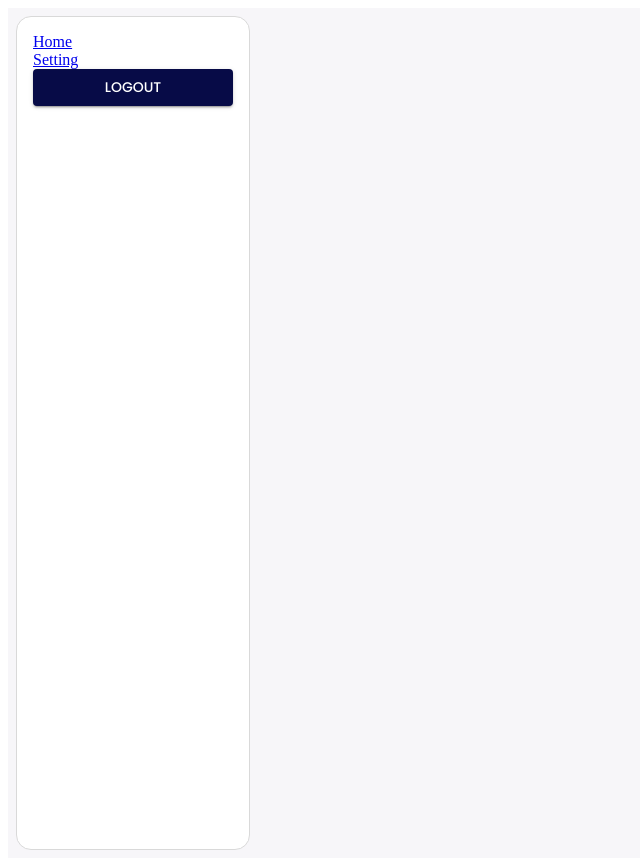
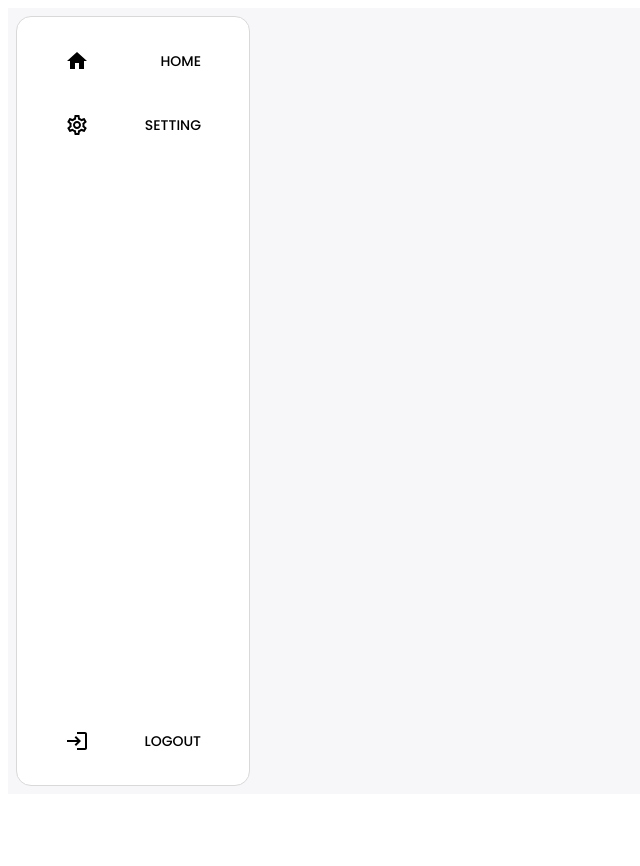
Before and after one commit to linhduong1999/weather-app, a React (Vite) app: page / in a window 1280 px wide. Shown: the whole page, without its empty margins (0-640 px from the left). After the commit the page ends 802 px from the top, so only its background shows below. Built offline with nearby package versions, Linux system fonts and the light colour scheme; sample sign-in values are in the browser's storage; a web font is replaced by a local one.

Commit message:
further styling

```diff
--- a/src/auth/LogOut.jsx
+++ b/src/auth/LogOut.jsx
@@ -1,6 +1,7 @@
 import React from "react";
-import Button from "@mui/material/Button";
+import { Typography } from "@mui/material";
 import useStore from "../store/useStore";
+import { styled } from "@mui/material/styles";
 
 const Logout = () => {
   const logout = useStore((state) => state.logout);
@@ -10,10 +11,20 @@ const Logout = () => {
   };
 
   return (
-    <Button variant="contained" color="primary" onClick={handleLogout}>
+    <StyledButton variant="button" onClick={handleLogout}>
       Logout
-    </Button>
+    </StyledButton>
   );
 };
 
+const StyledButton = styled(Typography)(
+  () => `
+    color: inherit;
+    background-color: transparent;
+    border: none;
+    padding: 0;
+    cursor: pointer;
+    outline: inherit;
+  `
+);
 export default Logout;
--- a/src/components/NavBar.jsx
+++ b/src/components/NavBar.jsx
@@ -1,31 +1,70 @@
 import React from "react";
-import { Box } from "@mui/material";
-import { Link } from "react-router-dom";
+import { Box, Typography } from "@mui/material";
+import { Link, useLocation } from "react-router-dom";
 import LogOut from "../auth/LogOut";
 import { styled } from "@mui/material/styles";
+import HomeIcon from "@mui/icons-material/Home";
+import SettingsOutlinedIcon from "@mui/icons-material/SettingsOutlined";
+import LoginOutlinedIcon from "@mui/icons-material/LoginOutlined";
 
 const NavBar = () => {
+  const location = useLocation();
+
   return (
-    <>
-      <NavContainer display="flex" flexDirection="column">
-        <Link to="/cities">Home</Link>
-        <Link to="/setting">Setting</Link>
-        <LogOut />
-      </NavContainer>
-    </>
+    <NavContainer display="flex" flexDirection="column">
+      <Box display="flex" flexDirection={"column"} flexGrow={1} sx={{ gap: "8px" }}>
+        <NavLink to="/cities" active={location.pathname === "/cities"}>
+          <HomeIcon />
+          <Typography variant="button">Home</Typography>
+        </NavLink>
+        <NavLink to="/setting" active={location.pathname === "/setting"}>
+          <SettingsOutlinedIcon />
+          <Typography variant="button">Setting</Typography>{" "}
+        </NavLink>
+      </Box>
+      <Box>
+        <NavLink>
+          <LoginOutlinedIcon />
+          <LogOut />
+        </NavLink>
+      </Box>
+    </NavContainer>
   );
 };
 
 const NavContainer = styled(Box)(
   ({ theme }) => `
     min-width: 200px;
-    height: 100vh;
+    min-height: calc(100vh - 64px ); /* Subtract header margin height */
     border-radius: 15px;
     background-color: #ffffff;
     padding: ${theme.spacing(2)};
     margin-right:${theme.spacing(2)};
     border : 1px solid #d9d9d9;
-`
+    display: flex;
+    flex-direction: column;
+  `
+);
+
+const NavLink = styled(Link)(
+  ({ theme, active }) => `
+    display:flex;
+    flex-direction: row;
+    align-items: center;
+    justify-content:space-between;
+    padding: ${theme.spacing(1)} ${theme.spacing(4)} ${theme.spacing(
+    1
+  )} ${theme.spacing(4)};
+
+    border-radius: 10px;
+    height: 40px;
+    color: ${active ? "#ffffff" : "#000000"};
+    background-color: ${active ? "#070B47" : "white"};
+    text-decoration: none;
+    &:hover {
+      background-color: ${active ? "#070B47" : "#070B4730"};
+    }
+  `
 );
 
 export default NavBar;
--- a/src/pages/weather-list/AddCity.jsx
+++ b/src/pages/weather-list/AddCity.jsx
@@ -1,9 +1,10 @@
-import React, { FC, RefObject, useRef, useState } from "react";
+import React from "react";
 import { TextField } from "@mui/material";
 import { usePlacesWidget } from "react-google-autocomplete";
 import { useGetCurrentForecast } from "../../api/weather-forecast/currentWeatherGetApi";
 import useStore from "../../store/useStore";
 import { getApiKeyGoogleAutocomplete } from "../../utils/environment";
+import { styled } from "@mui/material/styles";
 
 const AddCity = () => {
   const addCity = useStore((state) => state.addCity);
@@ -26,8 +27,7 @@ const AddCity = () => {
   });
 
   return (
-    <TextField
-      sx={{ width: "300px" }}
+    <StyledTextField
       color="secondary"
       variant="outlined"
       inputRef={materialRef}
@@ -37,3 +37,9 @@ const AddCity = () => {
 };
 AddCity;
 export default AddCity;
+
+const StyledTextField = styled(TextField)(
+  () => `
+    width: 400px;
+  `
+);
--- a/src/pages/weather-list/WeatherCard.jsx
+++ b/src/pages/weather-list/WeatherCard.jsx
@@ -61,7 +61,7 @@ const StyledCard = styled(Box)(
   padding: ${theme.spacing(4)};
   border : 1px solid #d9d9d9;
   border-radius: 10px;
-  background-color: #1e215280;
+  background-color: #1e2152;
   position: relative;
   display: flex;
   flex-direction: column;
--- a/src/pages/weather-list/WeatherList.page.jsx
+++ b/src/pages/weather-list/WeatherList.page.jsx
@@ -4,9 +4,13 @@ import WeatherCard from "./WeatherCard";
 import AddCity from "./AddCity";
 import useStore from "../../store/useStore";
 import { styled } from "@mui/material/styles";
+import { formatDate } from "../../utils/formatDate";
 
 const WeatherList = () => {
-  const cities = useStore((state) => state.cities);
+  const { user, cities } = useStore((state) => ({
+    user: state.user,
+    cities: state.cities,
+  }));
 
   return (
     <Box
@@ -15,7 +19,15 @@ const WeatherList = () => {
       flexGrow="1"
       maxWidth={"1300px"}
     >
-      <AddCity />
+      <StyledHeader display={"flex"} justifyContent={"space-between"}>
+        <Box>
+          <Typography variant="body1">Welcome, {user}</Typography>
+          <Typography variant="h5">
+            {formatDate(new Date()).dayOfWeek} {formatDate(new Date()).dateStr}
+          </Typography>
+        </Box>
+        <AddCity />
+      </StyledHeader>
       <CityListContainer display="flex" flexDirection="column" gap={3}>
         <Typography variant="h4">Your Cities</Typography>
         <Box display="flex" flexDirection="column" gap={3}>
@@ -48,6 +60,7 @@ const WeatherList = () => {
 
 const CityListContainer = styled(Box)(
   ({ theme }) => `
+  margin-top: ${theme.spacing(4)};
   padding: ${theme.spacing(4)};
   border : 1px solid #d9d9d9;
   border-radius: 15px;
@@ -55,4 +68,9 @@ const CityListContainer = styled(Box)(
 `
 );
 
+const StyledHeader = styled(Box)(
+  ({ theme }) => `
+  padding: ${theme.spacing(2)}
+`
+);
 export default WeatherList;
```
